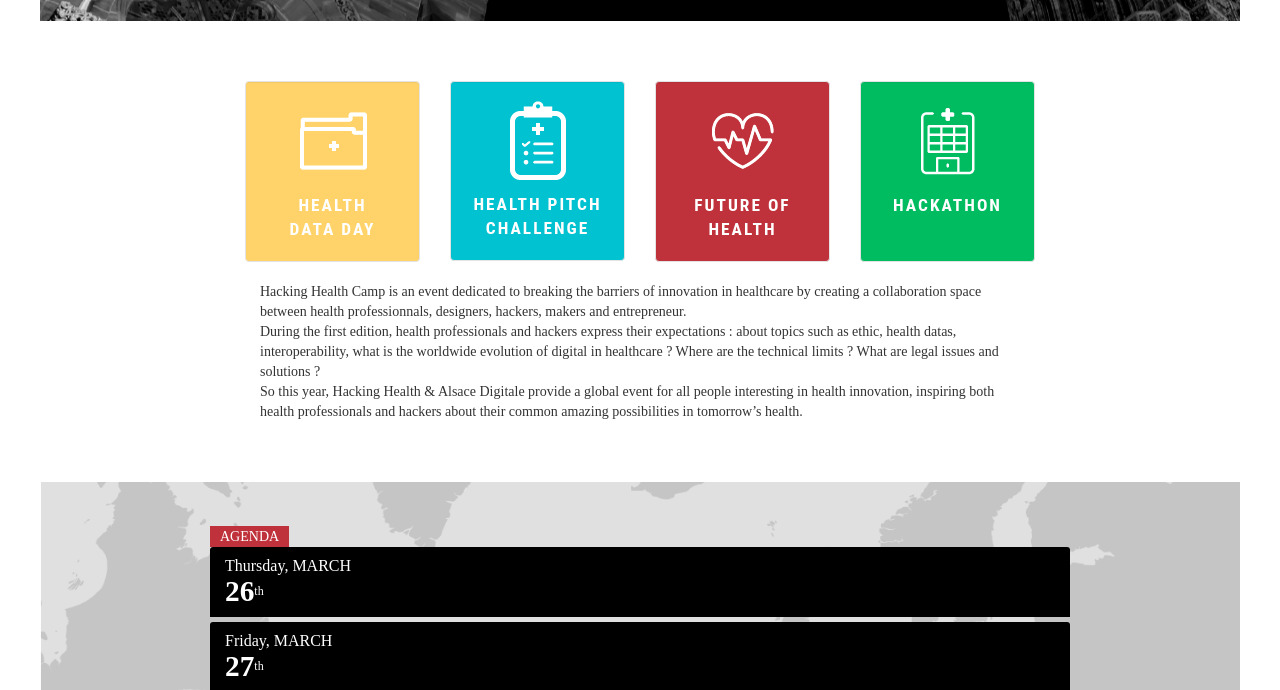
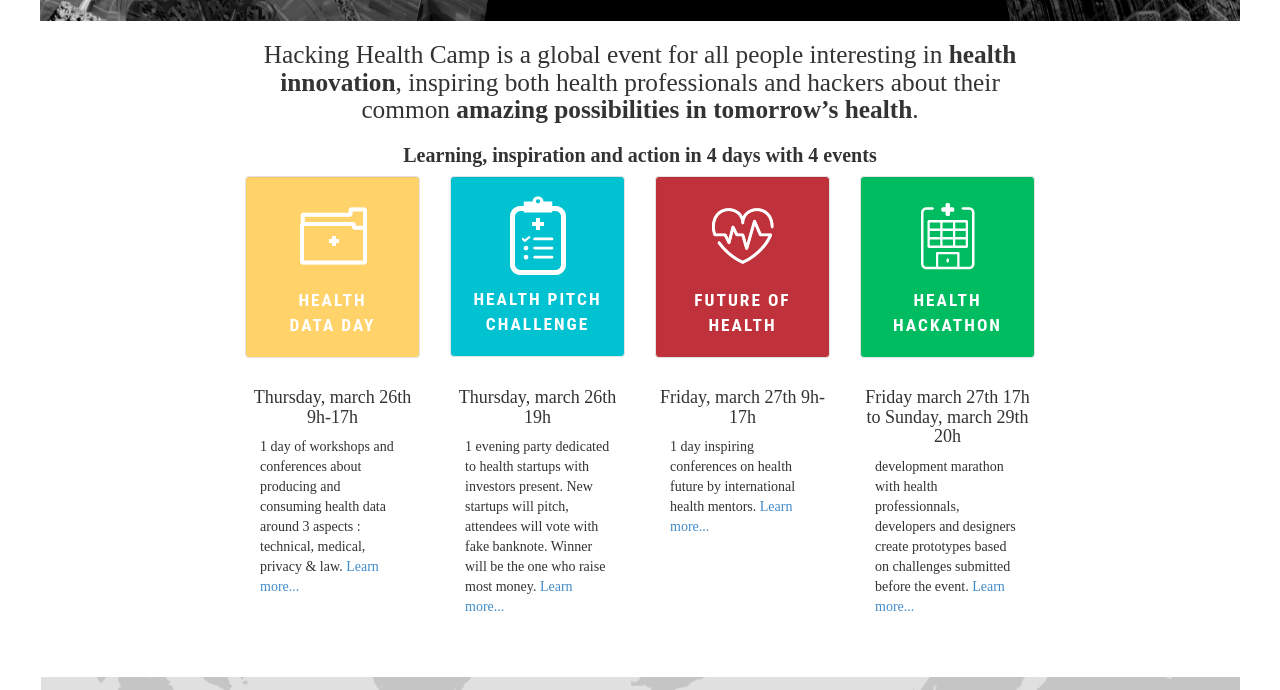
Before and after one commit to AlsaceDigitale/hhcamp_old, a plain HTML site: page index.html in a window 1280 px wide. Shown: the part 430-1120 px from the top of the page. Drawn offline with Linux system fonts and the light colour scheme; some packages are replaced by stand-ins of ours; a script that the page names is missing.

Commit message:
Update 2014-08-21T20:15:38.622Z

```diff
--- a/index.html
+++ b/index.html
@@ -55,7 +55,8 @@
             </li>
             <li>
                 <div>
-          <a href="https://plus.google.com/u/1/b/116340191957345593804/116340191957345593804/posts" class="fa fa-google">
+                    <a href="https://plus.google.com/u/1/b/116340191957345593804/116340191957345593804/posts"
+                       class="fa fa-google">
                     </a>
                 </div>
             </li>
@@ -78,14 +79,28 @@
 
 <div class="row header">
     <img src="images/hacking-health-camp.png" alt=""/>
+
     <h2>HACKING HEALTH</h2>
+
     <h1>CAMP</h1>
+
     <h3>Strasbourg</h3>
     <h4>March 26<sup>th</sup> to 29<sup>th</sup> 2015</h4>
     <a href="http://eepurl.com/Gbes1" class="btn">Be inform when registration opens</a>
 </div>
 
 <div class="row events">
+    <div class="row">
+        <div class="col-md-2"></div>
+        <div class="col-md-8">
+            <h1>Hacking Health Camp is a global event for all people interesting in <b>health innovation</b>, inspiring both health professionals and hackers about their common <b>amazing possibilities in tomorrow’s health</b>.
+            </h1>
+            <h2>
+                <b>Learning, inspiration and action in 4 days with 4 events</b>
+            </h2>
+        </div>
+        <div class="col-md-2"></div>
+    </div>
     <div class="row">
 
         <div class="col-md-2">
@@ -115,7 +130,7 @@
             <div class="well green">
                 <img src="images/health-hackathon.png" alt=""/>
                 <br>
-          <span>HACKATHON<br><br></span>
+                <span>HEALTH HACKATHON</span>
             </div>
         </div>
         <div class="col-md-2">
@@ -124,13 +139,29 @@
     </div>
     <div class="row">
         <div class="col-md-2"></div>
-      <div class="col-md-8">
+        <div class="col-md-2">
+            <h4>Thursday, march 26th 9h-17h</h4>
             <p>
-          Hacking Health Camp is an event dedicated to breaking the barriers of innovation in healthcare by creating a collaboration space between health professionnals, designers, hackers, makers and entrepreneur.
-          <br/>
-          During the first edition, health professionals and hackers express their expectations : about topics such as ethic, health datas, interoperability, what is the worldwide evolution of digital in healthcare ? Where are the technical limits ? What are legal issues and solutions ?
-          <br/>
-          So this year, Hacking Health & Alsace Digitale provide a global event for all people interesting in health innovation, inspiring both health professionals and hackers  about their common amazing possibilities in tomorrow’s health.
+                1 day of workshops and conferences about producing and consuming health data around 3 aspects : technical, medical, privacy & law.
+                <a href="#events">Learn more...</a>
+            </p>
+        </div><div class="col-md-2">
+            <h4>Thursday, march 26th 19h</h4>
+            <p>
+                1 evening party dedicated to health startups with investors present. New startups will pitch, attendees will vote with fake banknote. Winner will be the one who raise most money.
+                <a href="#events">Learn more...</a>
+            </p>
+        </div><div class="col-md-2">
+            <h4>Friday, march 27th 9h-17h</h4>
+            <p>
+                1 day inspiring conferences on health future by international health mentors.
+                <a href="#events">Learn more...</a>
+            </p>
+        </div><div class="col-md-2">
+            <h4>Friday march 27th 17h to Sunday, march 29th 20h</h4>
+            <p>
+              development marathon with health professionnals, developers and designers create prototypes based on challenges submitted before the event.
+                <a href="#events">Learn more...</a>
             </p>
         </div>
         <div class="col-md-2"></div>
@@ -139,8 +170,10 @@
 
 <div class="row schedule">
 <a name="agenda"></a>
+
 <div class="panel-group" id="accordion">
 <span>AGENDA</span>
+
 <div class="panel panel-default">
     <div class="panel-heading">
         <h4 class="panel-title">
@@ -159,7 +192,8 @@
                     <th colspan="4">Health Data Day</th>
                 </tr>
                 </thead>
-              <tbody><tr>
+                <tbody>
+                <tr>
                     <td>08h45 - 09h15</td>
                     <td colspan="3">Admission</td>
                 </tr>
@@ -205,20 +239,25 @@
                 <tr>
                     <td>19h00</td>
                     <td colspan="3">Admission</td>
-              </tr><tr>
+                </tr>
+                <tr>
                     <td>20h00 - 20h15</td>
                     <td colspan="3">Introduction</td>
-              </tr><tr>
+                </tr>
+                <tr>
                     <td>20h20</td>
                     <td colspan="3">5' for each startup to present</td>
-              </tr><tr>
+                </tr>
+                <tr>
                     <td>21h00</td>
                     <td colspan="3">Votes</td>
-              </tr><tr>
+                </tr>
+                <tr>
                     <td>21h30</td>
                     <td colspan="3">Results</td>
                 </tr>
-              </tbody></table>
+                </tbody>
+            </table>
         </div>
     </div>
 </div>
@@ -240,7 +279,8 @@
                     <th colspan="4">Future of Health</th>
                 </tr>
                 </thead>
-              <tbody><tr>
+                <tbody>
+                <tr>
                     <td>09h30 - 10h00</td>
                     <td>Introduction</td>
                 </tr>
@@ -271,10 +311,12 @@
                 <tr>
                     <td>14h30 - 15h00</td>
                     <td>Speaker 6</td>
-              </tr><tr>
+                </tr>
+                <tr>
                     <td>15h00 - 16h30</td>
                     <td>Speaker 7</td>
-              </tr><tr>
+                </tr>
+                <tr>
                     <td>16h30 - 17h00</td>
                     <td>Speaker 8</td>
                 </tr>
@@ -288,26 +330,33 @@
                 <tr>
                     <td>17h00</td>
                     <td colspan="3">Admission</td>
-              </tr><tr>
+                </tr>
+                <tr>
                     <td>17h30 - 18h30</td>
                     <td colspan="3">Pitch Clinic : pitch session training</td>
-              </tr><tr>
+                </tr>
+                <tr>
                     <td>19h00</td>
                     <td colspan="3">Introduction</td>
-              </tr><tr>
+                </tr>
+                <tr>
                     <td>19h20</td>
                     <td colspan="3">Coachs presentation</td>
-              </tr><tr>
+                </tr>
+                <tr>
                     <td>19h30</td>
                     <td colspan="3">Pitch : 1' to present your challenge</td>
-              </tr><tr>
+                </tr>
+                <tr>
                     <td>20h00</td>
                     <td colspan="3">Diner, team building, start working</td>
-              </tr><tr>
+                </tr>
+                <tr>
                     <td>21h30</td>
                     <td colspan="3">First crazy night</td>
                 </tr>
-              </tbody></table>
+                </tbody>
+            </table>
         </div>
     </div>
 </div>
@@ -329,7 +378,8 @@
                     <th colspan="4">Hackathon</th>
                 </tr>
                 </thead>
-              <tbody><tr>
+                <tbody>
+                <tr>
                     <td>08h00</td>
                     <td colspan="3">Petit-déjeuner</td>
                 </tr>
@@ -349,10 +399,12 @@
                     <td>22h00</td>
                     <td colspan="3">Second crazy night</td>
                 </tr>
-              </tbody></table>
+                </tbody>
+            </table>
         </div>
     </div>
-      </div><div class="panel panel-default">
+</div>
+<div class="panel panel-default">
     <div class="panel-heading">
         <h4 class="panel-title">
             <a data-toggle="collapse" data-parent="#accordion" href="#collapseFour">
@@ -370,7 +422,8 @@
                     <th colspan="4">Hackathon</th>
                 </tr>
                 </thead>
-              <tbody><tr>
+                <tbody>
+                <tr>
                     <td>08h00</td>
                     <td colspan="3">Petit-déjeuner</td>
                 </tr>
@@ -389,17 +442,21 @@
                 <tr>
                     <td>15h30</td>
                     <td colspan="3">Prototype presentations : 3' demo + 2' questions & answers</td>
-              </tr><tr>
+                </tr>
+                <tr>
                     <td>18h30</td>
                     <td colspan="3">Jury deliberation</td>
-              </tr><tr>
+                </tr>
+                <tr>
                     <td>19h00</td>
                     <td colspan="3">Prizes</td>
-              </tr><tr>
+                </tr>
+                <tr>
                     <td>20h00</td>
                     <td colspan="3">Last drink</td>
                 </tr>
-              </tbody></table>
+                </tbody>
+            </table>
         </div>
     </div>
 </div>
@@ -408,7 +465,8 @@
 
 <div class="row quote">
     <div>
-      <blockquote><img src="images/quote-left.png" id="left"/> We all regret we were not in Steve Jobs’ garage in the 80’s, but in 30 years, you will be able to say that you were here in Strasbourg, today...
+        <blockquote><img src="images/quote-left.png" id="left"/> We all regret we were not in Steve Jobs’ garage in the
+            80’s, but in 30 years, you will be able to say that you were here in Strasbourg, today...
             <img src="images/quote-right.png" id="right"/></blockquote>
         <span>Uwe Diegel, iHealth founder, march 30th 2014</span>
     </div>
@@ -417,6 +475,7 @@
 <div class="row description">
     <a name="events"></a>
     <span>EVENTS</span>
+
     <div class="row">
         <div class="col-md-2"></div>
         <div class="col-md-4">
@@ -428,8 +487,10 @@
                     <h1>Health Data Day</h1>
                 </div>
             </div>
-        <p>1 day of workshops and conferences about producing and consuming health data around 3 aspects : technical, medical, privacy & law
-          <br/><u>When ?</u> thursday <br/><u>For who ?</u> health professionnals, developers, health industries employees and entrepreneurs</p>
+            <p>1 day of workshops and conferences about producing and consuming health data around 3 aspects :
+                technical, medical, privacy & law
+                <br/><u>When ?</u> thursday <br/><u>For who ?</u> health professionnals, developers, health industries
+                employees and entrepreneurs</p>
         </div>
         <div class="col-md-4">
             <div class="event">
@@ -440,8 +501,10 @@
                     <h1>Health Pitch Challenge</h1>
                 </div>
             </div>
-        <p>1 evening party dedicated to health startups with investors present. Selected startups will pitch, attendees will vote with fake banknote. Winner will be the one who raie most money
-          <br/><u>When ?</u> thursday evening <br/><u>For who ?</u> health investors, people interested in health, entrepreneurs</p>
+            <p>1 evening party dedicated to health startups with investors present. Selected startups will pitch,
+                attendees will vote with fake banknote. Winner will be the one who raie most money
+                <br/><u>When ?</u> thursday evening <br/><u>For who ?</u> health investors, people interested in health,
+                entrepreneurs</p>
         </div>
         <div class="col-md-2"></div>
     </div>
@@ -456,7 +519,8 @@
                     <h1>Future of Health</h1>
                 </div>
             </div>
-        <p>1 day insight conferences on health future by international health mentors <br/> <u>When ?</u> friday <br/><u>For who ?</u> health professionnals, developers, health industries employees, entrepreneurs
+            <p>1 day inspiring conferences on health future by international health mentors <br/> <u>When ?</u> friday
+                <br/><u>For who ?</u> health professionnals, developers, health industries employees, entrepreneurs
             </p>
         </div>
         <div class="col-md-4">
@@ -465,12 +529,15 @@
                     <img src="images/health-hackathon.png"/>
                 </div>
                 <div>
-          <h1>Hackathon</h1>
+                    <h1>Health Hackathon</h1>
                 </div>
             </div>
-        <p>48h marathon of development with health professionnals, developers and designers on challenges submid on our
-          <a href="">sparkboard</a>. Your goal is to create a functional prototype. On sunday a jury will give honorable mentions and prizes to best prototypes.
-          <br/><u>When ?</u> start friday evening, end sunday afternoon <br/><u>For who ?</u> health professionnals, developers, designers, entrepreneurs
+            <p>48h marathon of development with health professionnals, developers and designers on challenges submit on
+                our
+                <a href="">sparkboard</a>. Your goal is to create a functional prototype. On sunday a jury will give
+                honorable mentions and prizes to best prototypes.
+                <br/><u>When ?</u> start friday evening, end sunday afternoon <br/><u>For who ?</u> health
+                professionnals, developers, designers, entrepreneurs
             </p>
         </div>
         <div class="col-md-2"></div>
@@ -479,13 +546,18 @@
 
 <div class="row venue">
     <a name="venue"></a>
+
     <div id="legend">
         <div>
             <span>VENUE</span>
+
             <h1>Faculté de médecine</h1>
+
             <h2>1, rue Humann <br/>67000 Strasbourg <br/> FRANCE</h2>
+
             <div>
                 <span class="fa fa-phone"></span>
+
                 <h3>+33 6 24 72 04 96</h3>
             </div>
         </div>
@@ -496,8 +568,10 @@
 <div class="row partners">
     <a name="partners"></a>
     <span>PARTNERS</span>
+
     <div class="gold">
         <h1>GOLD PARTNERS</h1>
+
         <div class="row">
             <img src="images/logos/iheath_logo.png"/>
             <img src="images/logos/ge-healthcare.jpg"/>
@@ -506,6 +580,7 @@
     </div>
     <div class="silver">
         <h1>SILVER PARTNERS</h1>
+
         <div class="row">
             <img src="images/logos/logo-inforoute-sante-canada.png" style="width:200px"/>
             <img src="images/logos/Logo_Region_Alsace.gif" style="width:90px"/>
@@ -513,6 +588,7 @@
     </div>
     <div class="bronze">
         <h1>BRONZE PARTNERS</h1>
+
         <div class="row">
             <img src="images/logos/ihu_bd100.jpg" style="width:90px"/>
         </div>
@@ -536,12 +612,14 @@
 </div>
 
 <a name="contact" href="#contact"></a>
+
 <div class="row contact">
     <div><span>CONTACT</span></div>
     <div class="row">
         <div class="col-md-4">
             <div class="well">
                 <h1>For general information</h1>
+
                 <p>Keep inform on event</p>
                 <a class="btn" href="http://eepurl.com/Gbes1">Contact</a>
             </div>
@@ -549,6 +627,7 @@
         <div class="col-md-4">
             <div class="well">
                 <h1>For sponsorship</h1>
+
                 <p>Take part in health innovation</p>
                 <a class="btn" href="mailto:sebastien.letelie@gmail.com">Contact</a>
             </div>
@@ -556,6 +635,7 @@
         <div class="col-md-4">
             <div class="well">
                 <h1>For volunteering</h1>
+
                 <p>We need you</p>
                 <a class="btn" href="mailto:sebastien.letelie@gmail.com">Contact</a>
             </div>
@@ -588,7 +668,8 @@
             </li>
             <li>
                 <div>
-            <a href="https://plus.google.com/u/1/b/116340191957345593804/116340191957345593804/posts" class="fa fa-google">
+                    <a href="https://plus.google.com/u/1/b/116340191957345593804/116340191957345593804/posts"
+                       class="fa fa-google">
                     </a>
                 </div>
             </li>
```
Also changed, not shown: styles/main.css. Lines whose indentation alone changed are shown as unchanged.
